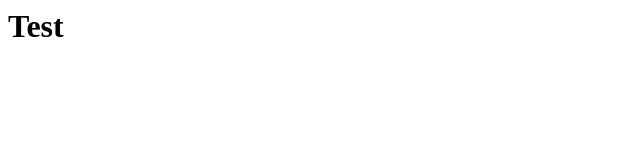
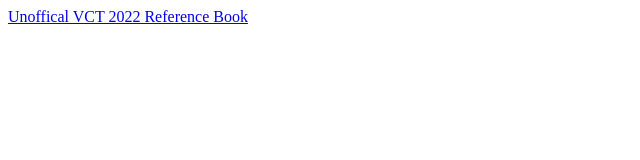
Before and after one commit to jydnvisuals/valreference, a plain HTML site: page index.html in a window 1280 px wide. Shown: the whole page, without its empty margins (0-640 px from the left). Drawn offline with Linux system fonts and the light colour scheme.

Commit message:
update index.html

```diff
--- a/index.html
+++ b/index.html
@@ -1 +1 @@
-<h1>Test</h1>
+<a href="https://jydnvisuals.github.io/valreference/UNOFFICIALVCT2022REFERENCEBOOK.pdf">Unoffical VCT 2022 Reference Book</a>
```
